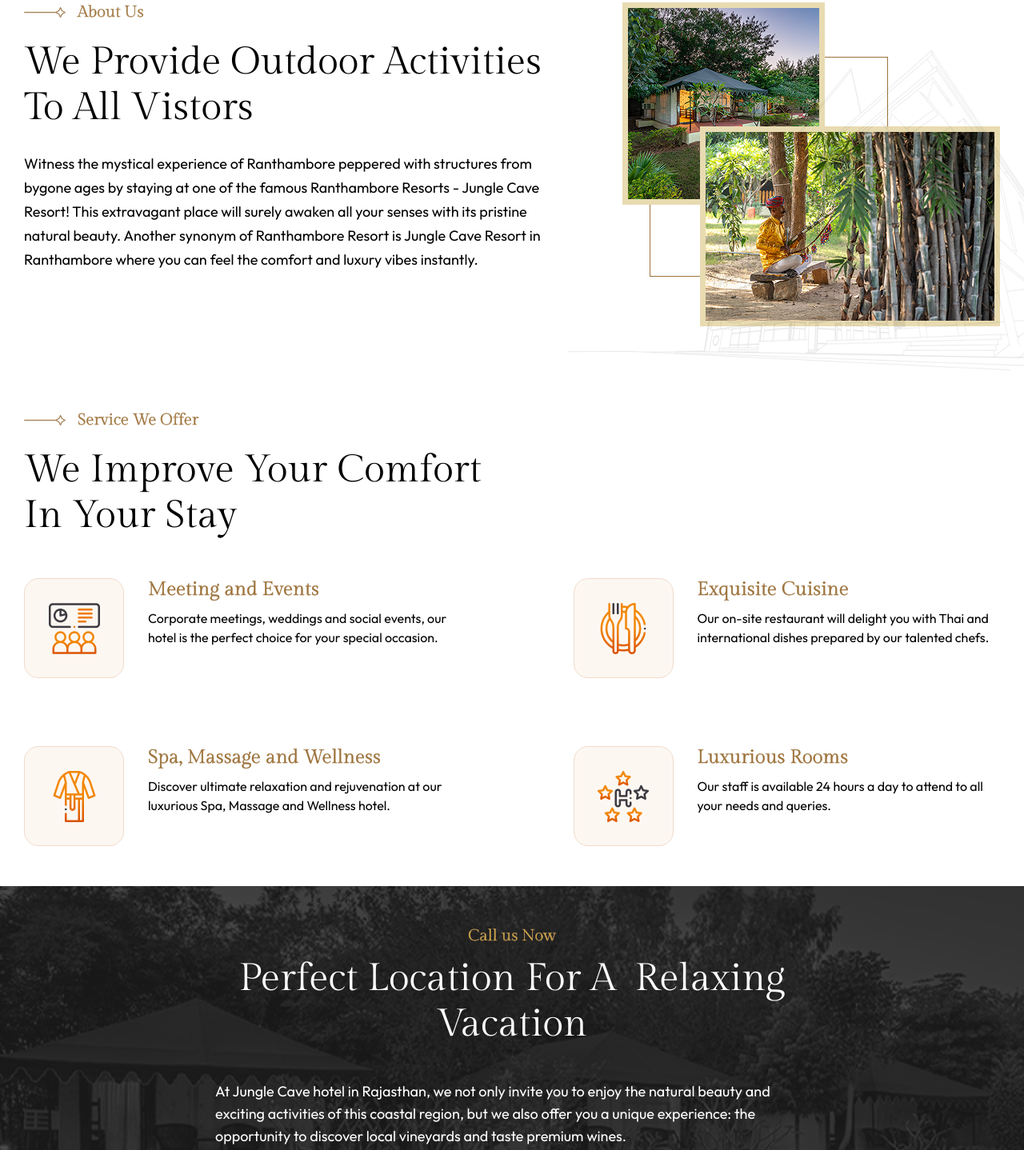
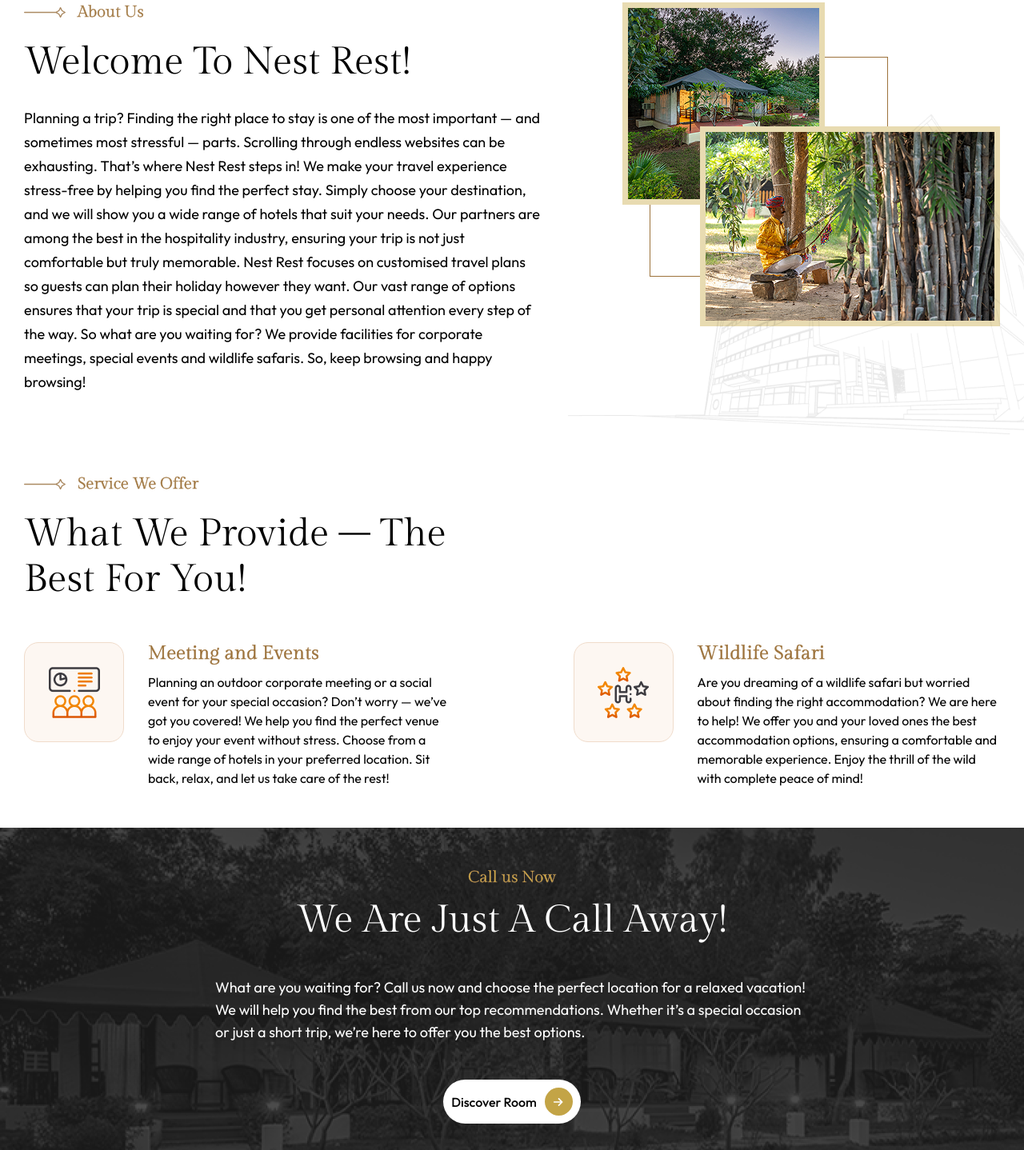
Before and after one commit to getuidev/nest-o-rest, a plain HTML site: page about-us.html in a window 1280 px wide. Shown: the part 656-2094 px from the top of the page at 80% size. Drawn offline with Linux system fonts and the light colour scheme.

Commit message:
Add files via upload

```diff
--- a/about-us.html
+++ b/about-us.html
@@ -113,15 +113,19 @@
                             </svg>
                             <span>about us</span>
                         </div>
-                        <h2 class="h2">We Provide Outdoor Activities to All Vistors</h2>
+                        <h2 class="h2">Welcome to Nest Rest!</h2>
                     </div>
-                    <p>Witness the mystical experience of Ranthambore peppered with structures from bygone ages by
-                        staying
-                        at one of the famous Ranthambore Resorts - Jungle Cave Resort! This extravagant place will
-                        surely
-                        awaken all your senses with its pristine natural beauty. Another synonym of Ranthambore Resort
-                        is
-                        Jungle Cave Resort in Ranthambore where you can feel the comfort and luxury vibes instantly.</p>
+                    <p>Planning a trip? Finding the right place to stay is one of the most important — and sometimes
+                        most stressful — parts. Scrolling through endless websites can be exhausting. That’s where Nest
+                        Rest steps in! We make your travel experience stress-free by helping you find the perfect stay.
+                        Simply choose your destination, and we will show you a wide range of hotels that suit your
+                        needs. Our partners are among the best in the hospitality industry, ensuring your trip is not
+                        just comfortable but truly memorable.
+                        Nest Rest focuses on customised travel plans so guests can plan their holiday however they want.
+                        Our vast range of options ensures that your trip is special and that you get personal attention
+                        every step of the way. So what are you waiting for?
+                        We provide facilities for corporate meetings, special events and wildlife safaris. So, keep
+                        browsing and happy browsing!</p>
                 </div>
             </div>
             <div class="aboutNestorest_Detail__right">
@@ -143,7 +147,7 @@
                             </svg>
                             <span>Service We Offer</span>
                         </div>
-                        <h2 class="h2">We Improve Your Comfort in Your Stay</h2>
+                        <h2 class="h2">What We Provide – The Best for You!</h2>
                     </div>
                     <div class="aboutNestorest_Services__content__item__list">
                         <div class="aboutNestorest_Services__content__item__list__item">
@@ -152,28 +156,11 @@
                             </div>
                             <div class="aboutNestorest_Services__content__item__list__item__text">
                                 <h3>Meeting and Events</h3>
-                                <p>Corporate meetings, weddings and social events, our hotel is the perfect choice for
-                                    your special occasion.</p>
-                            </div>
-                        </div>
-                        <div class="aboutNestorest_Services__content__item__list__item">
-                            <div class="aboutNestorest_Services__content__item__list__item__icon">
-                                <img width="64" height="64" src="images/cuisine-icon.png" alt="about-service-icon">
-                            </div>
-                            <div class="aboutNestorest_Services__content__item__list__item__text">
-                                <h3>Exquisite Cuisine</h3>
-                                <p>Our on-site restaurant will delight you with Thai and international dishes prepared
-                                    by our talented chefs.</p>
-                            </div>
-                        </div>
-                        <div class="aboutNestorest_Services__content__item__list__item">
-                            <div class="aboutNestorest_Services__content__item__list__item__icon">
-                                <img width="64" height="64" src="images/spa-icon.png" alt="about-service-icon">
-                            </div>
-                            <div class="aboutNestorest_Services__content__item__list__item__text">
-                                <h3>Spa, Massage and Wellness</h3>
-                                <p>Discover ultimate relaxation and rejuvenation at our luxurious Spa, Massage and
-                                    Wellness hotel.</p>
+                                <p>Planning an outdoor corporate meeting or a social event for your special occasion?
+                                    Don’t worry — we’ve got you covered! We help you find the perfect venue to enjoy
+                                    your event without stress. Choose from a wide range of hotels in your preferred
+                                    location. Sit back, relax, and let us take care of the rest!
+                                </p>
                             </div>
                         </div>
                         <div class="aboutNestorest_Services__content__item__list__item">
@@ -181,8 +168,11 @@
                                 <img width="64" height="64" src="images/luxury-icon.png" alt="about-service-icon">
                             </div>
                             <div class="aboutNestorest_Services__content__item__list__item__text">
-                                <h3>Luxurious Rooms</h3>
-                                <p>Our staff is available 24 hours a day to attend to all your needs and queries.</p>
+                                <h3>Wildlife Safari</h3>
+                                <p>Are you dreaming of a wildlife safari but worried about finding the right
+                                    accommodation? We are here to help! We offer you and your loved ones the best
+                                    accommodation options, ensuring a comfortable and memorable experience. Enjoy the
+                                    thrill of the wild with complete peace of mind!</p>
                             </div>
                         </div>
                     </div>
@@ -195,10 +185,11 @@
         <div class="container">
             <div class="aboutNestorest_Callus__content">
                 <small>Call us Now</small>
-                <h2>Perfect Location for a  Relaxing Vacation</h2>
-                <p>At Jungle Cave hotel in Rajasthan, we not only invite you to enjoy the natural beauty and
-                    exciting activities of this coastal region, but we also offer you a unique experience: the
-                    opportunity to discover local vineyards and taste premium wines.</p>
+                <h2>We Are Just a Call Away!</h2>
+                <p>What are you waiting for? Call us now and choose the perfect location for a relaxed vacation! We will
+                    help you find the best from our top recommendations. Whether it’s a special occasion or just a short
+                    trip, we’re here to offer you the best options.
+                </p>
                 <a href="#" class="btn">discover room
                     <span>
                         <svg>
--- a/css/styles.css
+++ b/css/styles.css
@@ -58,7 +58,7 @@ img{max-width:100%;height:inherit}
 .partners-nestorest{padding:50px 0;background-color:#ffff;position:relative;overflow:hidden}
 .partners-nestorest::before{content:'';background-image:url(../images/section-bg-3.png);background-repeat:no-repeat;width:100%;height:446px;position:absolute;left:0;top:0}
 .partners-nestorest .container{position:relative}
-.partners-nestorest__list .swiper-slide{border:1px solid #9d733c;background-color:#fff;padding:15px}
+.partners-nestorest__list .swiper-slide{border:1px solid #9d733c;background-color:#fff;padding:15px;height:initial}
 .partners-nestorest__list .swiper-slide img{width:100%;display:block;margin-bottom:20px}
 .partners-nestorest .slide-content h3{color:#9d733c;-webkit-text-stroke-width:.5px;-webkit-text-stroke-color:#9d733c;font-size:24px;font-weight:400;margin-bottom:13px}
 .partners-nestorest .slide-content p{font-family:Outfit,sans-serif;font-size:16px;font-weight:400;line-height:24px}
```
Also changed, not shown: hotel-detail.html (+7 -7 lines), index.html (+17 -46 lines), our-hotels.html (+0 -18 lines), wildlife-safari.html (+10 -3 lines).
